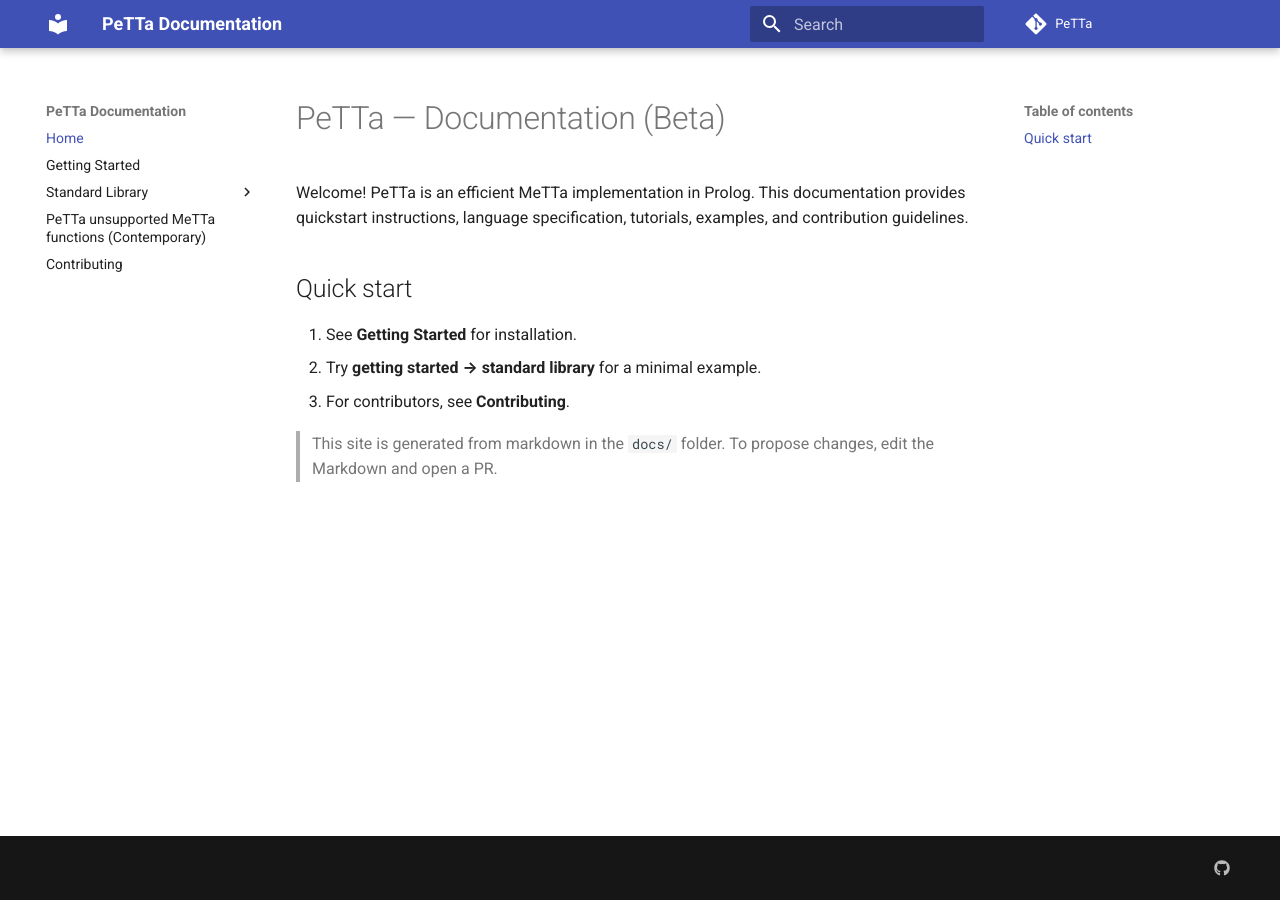
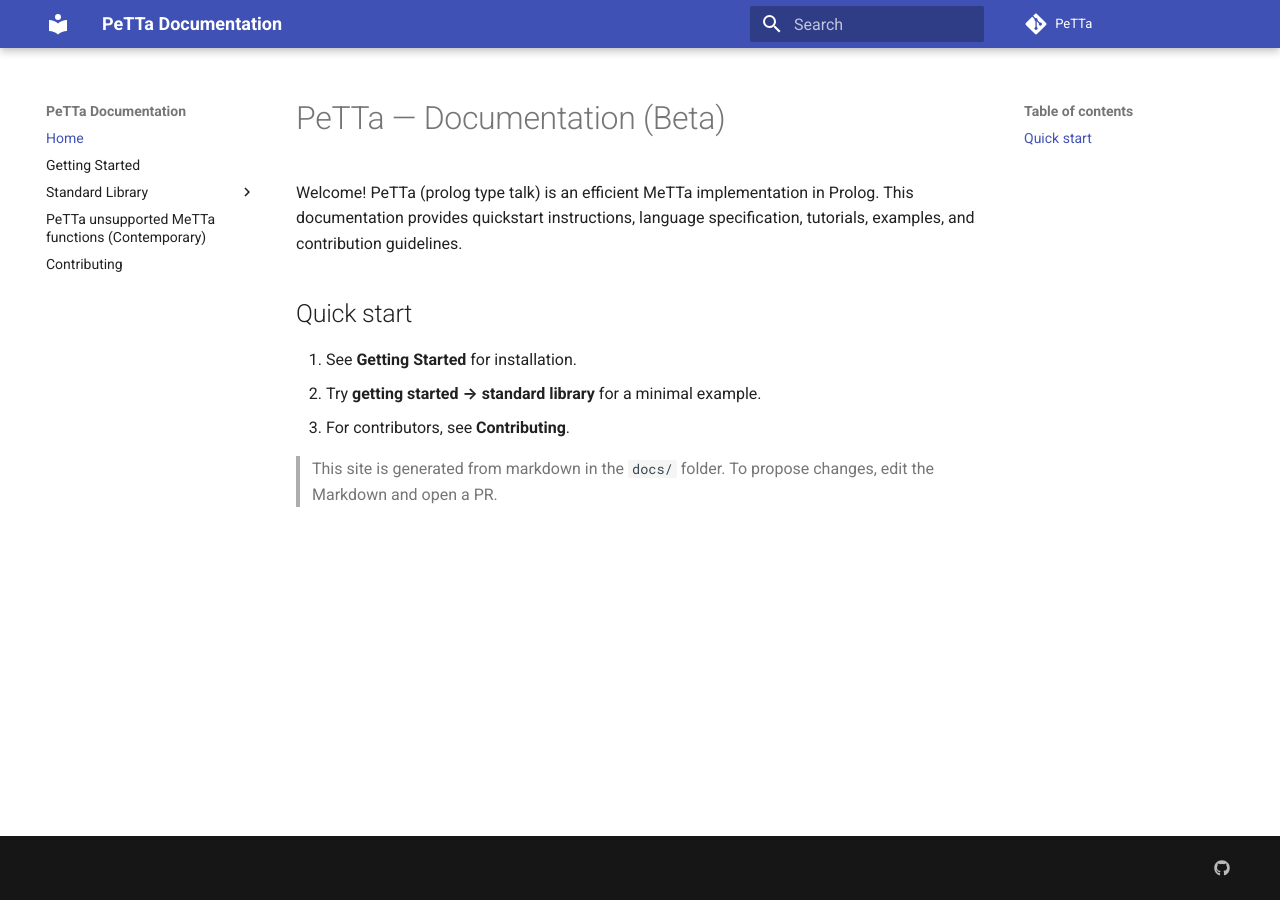
Before and after one commit to yabuz87/PeTTa_docs, an MkDocs documentation site: the page built from docs/index.md, in a window 1280 px wide. Built offline with MkDocs 1.6.1 and Material for MkDocs 9.7.7, drawn with Linux system fonts in a browser that asks for light colours; comment, search, counter and statistics services are not loaded.

Commit message:
added abrivation to PeTTa

```diff
--- a/docs/index.md
+++ b/docs/index.md
@@ -1,6 +1,6 @@
 # PeTTa — Documentation (Beta)
 
-Welcome! PeTTa is an efficient MeTTa implementation in Prolog. This documentation provides quickstart instructions, language specification, tutorials, examples, and contribution guidelines.
+Welcome! PeTTa (prolog type talk) is an efficient MeTTa implementation in Prolog. This documentation provides quickstart instructions, language specification, tutorials, examples, and contribution guidelines.
 
 ## Quick start
 1. See **Getting Started** for installation.
```
